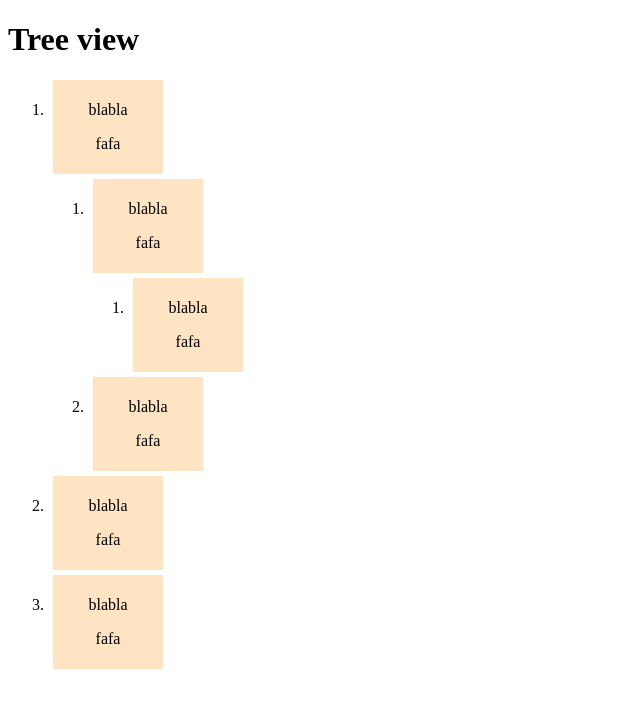
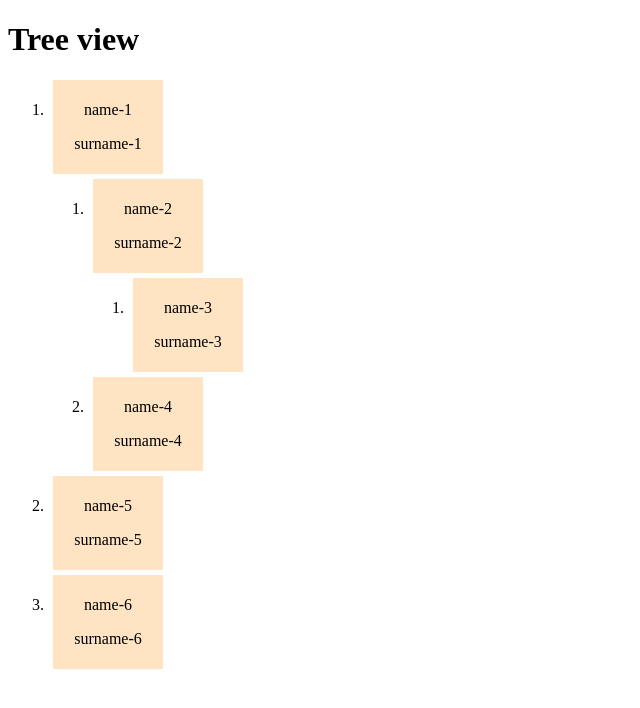
Before and after one commit to Stanok3694/sokunev-test, a React (Create React App) app: page / in a window 1280 px wide. Shown: the top 708 px of the page, without its empty margins (0-640 px from the left). Built offline with nearby package versions, Linux system fonts and the light colour scheme.

Commit message:
mocks: updated mock content (test preparations)

```diff
--- a/src/mocks/MockData.js
+++ b/src/mocks/MockData.js
@@ -3,37 +3,37 @@ import uuidv1 from "uuid/v1";
 const MockData = [
     {
         id: uuidv1(),
-        name: "blabla",
-        surname: "fafa",
+        name: "name-1",
+        surname: "surname-1",
         subchilds: [
             {
                 id: uuidv1(),
-                name: "blabla",
-                surname: "fafa",
+                name: "name-2",
+                surname: "surname-2",
                 subchilds: [
                     {
                         id: uuidv1(),
-                        name: "blabla",
-                        surname: "fafa",
+                        name: "name-3",
+                        surname: "surname-3",
                     }
                 ]
             },
             {
                 id: uuidv1(),
-                name: "blabla",
-                surname: "fafa",
+                name: "name-4",
+                surname: "surname-4",
             },
         ]
     },
     {
         id: uuidv1(),
-        name: "blabla",
-        surname: "fafa"
+        name: "name-5",
+        surname: "surname-5"
     },
     {
         id: uuidv1(),
-        name: "blabla",
-        surname: "fafa",
+        name: "name-6",
+        surname: "surname-6",
     }
 ];
 
```
